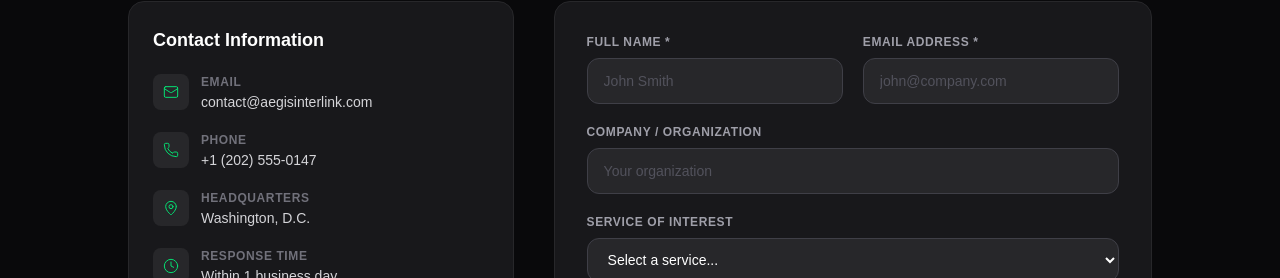
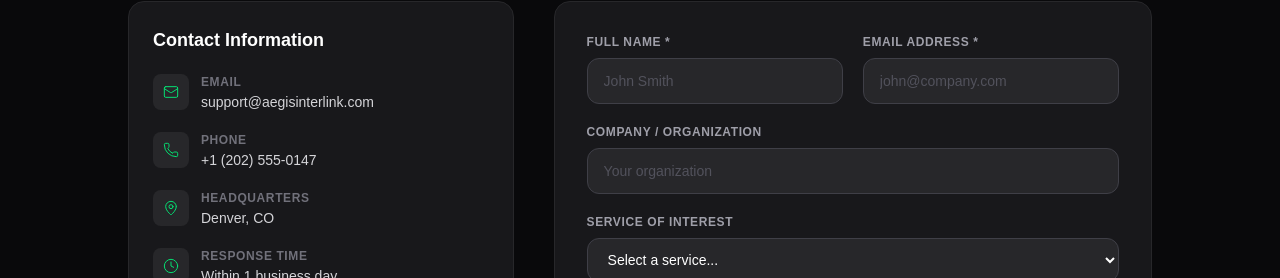
Before and after one commit to cmarq2/aegis, a Next.js app: page /contact in a window 1280 px wide. Shown: the part 475-753 px from the top of the page. Built offline with nearby package versions, Linux system fonts and the light colour scheme.

Commit message:
Update contact page: HQ to Denver CO, email to support@

```diff
--- a/app/contact/page.tsx
+++ b/app/contact/page.tsx
@@ -48,9 +48,9 @@
               <h3 className="text-lg font-bold text-white mb-5">Contact Information</h3>
               <div className="space-y-5">
                 {[
-                  { icon: Mail, label: "Email", value: "contact@aegisinterlink.com" },
+                  { icon: Mail, label: "Email", value: "support@aegisinterlink.com" },
                   { icon: Phone, label: "Phone", value: "+1 (202) 555-0147" },
-                  { icon: MapPin, label: "Headquarters", value: "Washington, D.C." },
+                  { icon: MapPin, label: "Headquarters", value: "Denver, CO" },
                   { icon: Clock, label: "Response Time", value: "Within 1 business day" },
                 ].map((item) => {
                   const Icon = item.icon;
```
